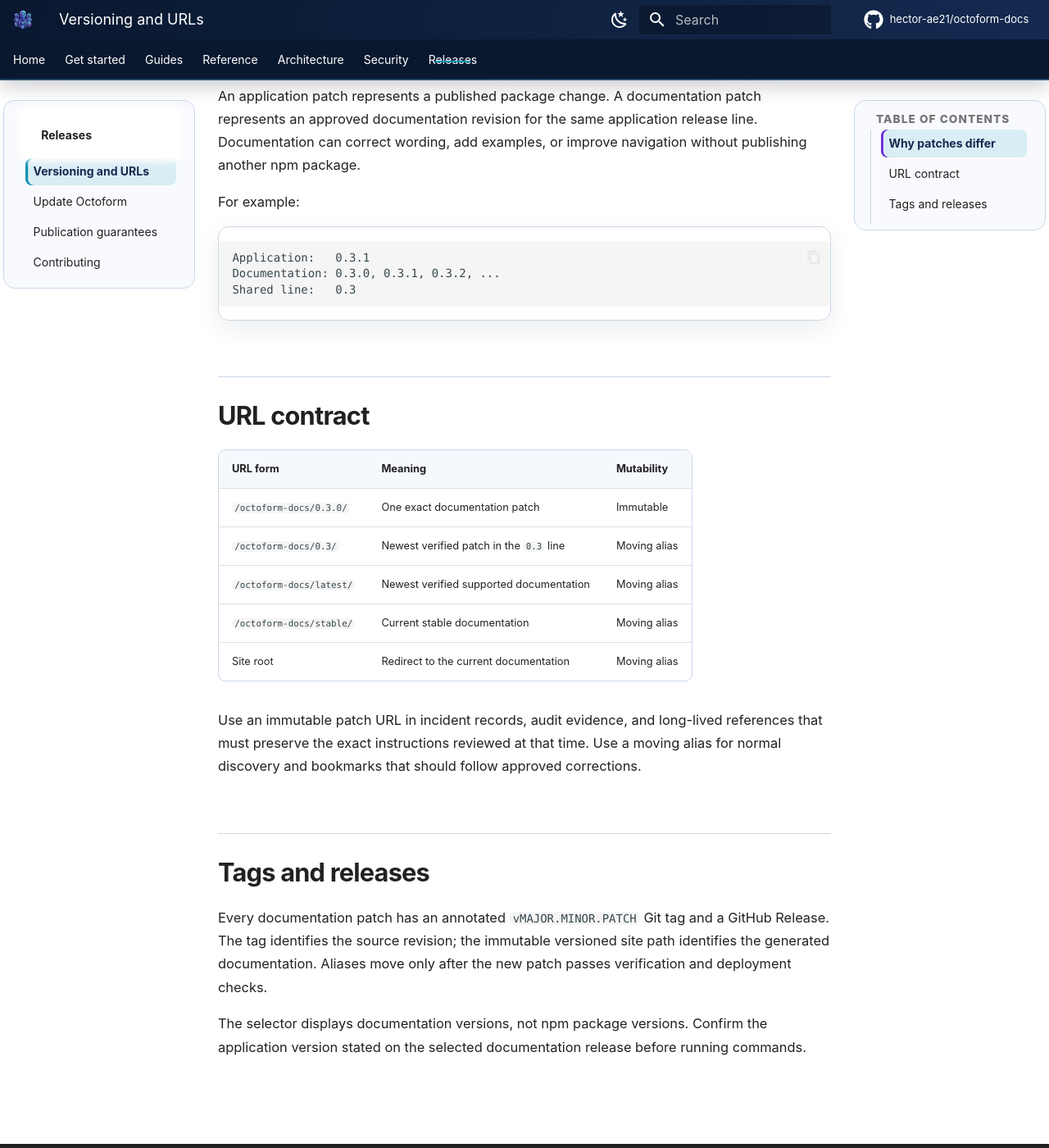
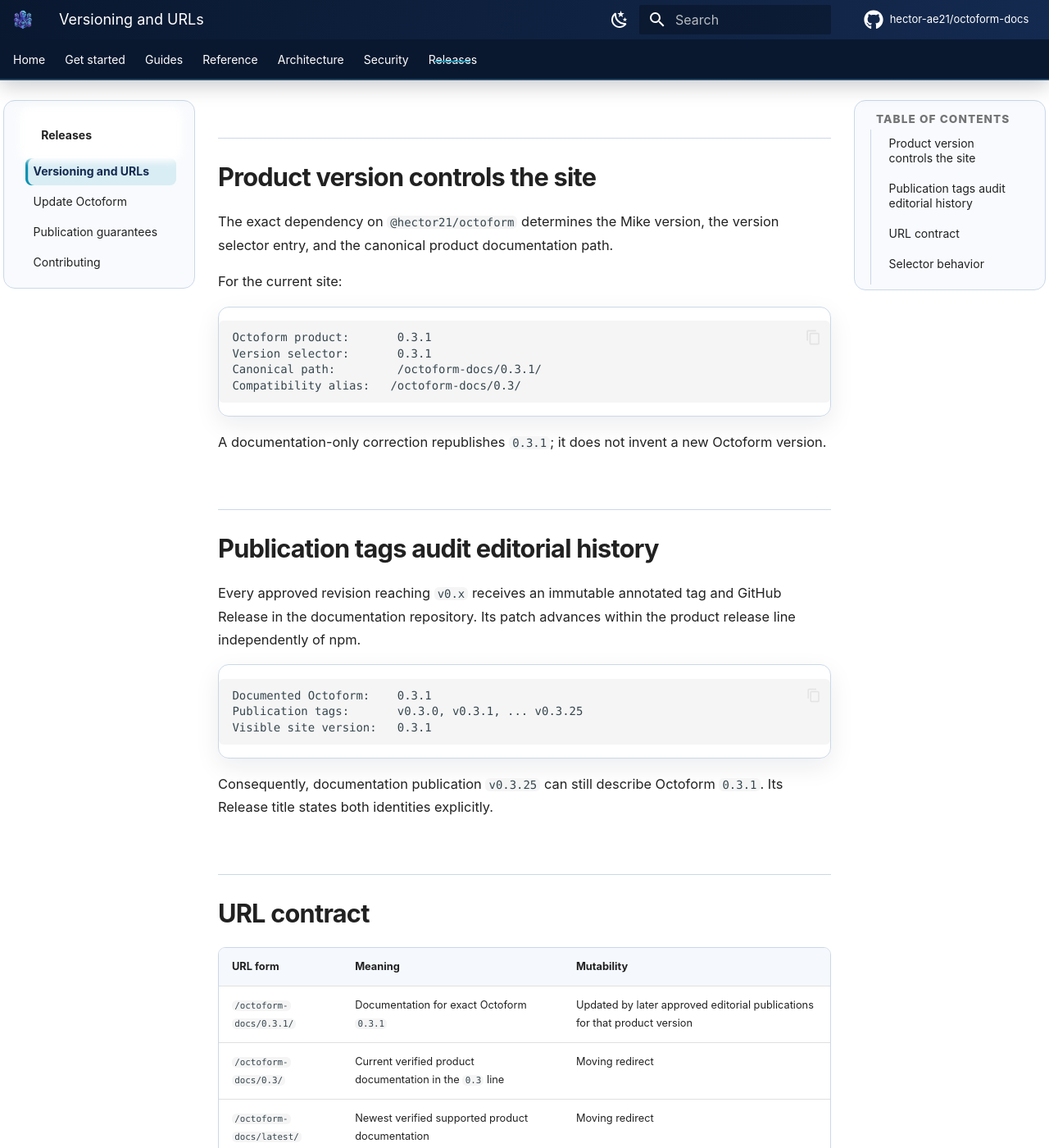
Before and after one commit to hector-ae21/octoform-docs, an MkDocs documentation site: the page built from docs/releases/versioning.md, in a window 1280 px wide and 1400 px high, scrolled down 406 px. Shown: the whole window at 82% size. Built offline with MkDocs 1.6.1 and Material for MkDocs 9.7.7, drawn with Linux system fonts in a browser that asks for light colours; plug-ins that fetch from the network failed and are left out; comment, search, counter and statistics services are not loaded; the version menu is left out; some of the changed text lies outside the part shown.

Commit message:
fix(release): separate product versions from docs publications
- keep the Mike selector and public paths aligned with Octoform
- assign independent immutable tags to editorial publications
- prevent recovery of old publications from moving product aliases
- document and test both release identities
- update the PlantUML publication sequence

````diff
--- a/docs/releases/versioning.md
+++ b/docs/releases/versioning.md
@@ -1,51 +1,69 @@
 ---
 title: Versioning and URLs
-description: Relate Octoform application versions, documentation patches, aliases, and immutable URLs.
+description: Distinguish the Octoform version shown by the site from immutable documentation publication revisions.
 ---
 
 # Versioning and URLs
 
-Octoform and its documentation both use complete `MAJOR.MINOR.PATCH` versions.
-They share `MAJOR.MINOR` when the documentation describes that application
-release line; their patch numbers do not need to match.
+Octoform product versions and documentation publication revisions answer two
+different questions:
 
-## Why patches differ
+- **Product version:** which npm package behavior do these instructions
+  describe?
+- **Publication revision:** which approved source snapshot produced the current
+  wording, navigation, examples, and diagrams?
 
-An application patch represents a published package change. A documentation
-patch represents an approved documentation revision for the same application
-release line. Documentation can correct wording, add examples, or improve
-navigation without publishing another npm package.
+Both use complete `MAJOR.MINOR.PATCH` versions without suffixes, but they are
+not interchangeable.
 
-For example:
+## Product version controls the site
+
+The exact dependency on `@hector21/octoform` determines the Mike version, the
+version selector entry, and the canonical product documentation path.
+
+For the current site:
 
 ```text
-Application:   0.3.1
-Documentation: 0.3.0, 0.3.1, 0.3.2, ...
-Shared line:   0.3
+Octoform product:       0.3.1
+Version selector:       0.3.1
+Canonical path:         /octoform-docs/0.3.1/
+Compatibility alias:   /octoform-docs/0.3/
 ```
+
+A documentation-only correction republishes `0.3.1`; it does not invent a new
+Octoform version.
+
+## Publication tags audit editorial history
+
+Every approved revision reaching `v0.x` receives an immutable annotated tag
+and GitHub Release in the documentation repository. Its patch advances within
+the product release line independently of npm.
+
+```text
+Documented Octoform:    0.3.1
+Publication tags:       v0.3.0, v0.3.1, ... v0.3.25
+Visible site version:   0.3.1
+```
+
+Consequently, documentation publication `v0.3.25` can still describe Octoform
+`0.3.1`. Its Release title states both identities explicitly.
 
 ## URL contract
 
 | URL form | Meaning | Mutability |
 | --- | --- | --- |
-| `/octoform-docs/0.3.0/` | One exact documentation patch | Immutable |
-| `/octoform-docs/0.3/` | Newest verified patch in the `0.3` line | Moving alias |
-| `/octoform-docs/latest/` | Newest verified supported documentation | Moving alias |
-| `/octoform-docs/stable/` | Current stable documentation | Moving alias |
-| Site root | Redirect to the current documentation | Moving alias |
+| `/octoform-docs/0.3.1/` | Documentation for exact Octoform `0.3.1` | Updated by later approved editorial publications for that product version |
+| `/octoform-docs/0.3/` | Current verified product documentation in the `0.3` line | Moving redirect |
+| `/octoform-docs/latest/` | Newest verified supported product documentation | Moving redirect |
+| `/octoform-docs/stable/` | Current stable product documentation | Moving redirect |
+| Site root | Redirect to current product documentation | Moving redirect |
 
-Use an immutable patch URL in incident records, audit evidence, and long-lived
-references that must preserve the exact instructions reviewed at that time.
-Use a moving alias for normal discovery and bookmarks that should follow
-approved corrections.
+For an audit that must identify exact prose, record the documentation Git tag
+or GitHub Release alongside the product URL. The tag preserves source identity;
+the URL preserves the package version to which the instructions apply.
 
-## Tags and releases
+## Selector behavior
 
-Every documentation patch has an annotated `vMAJOR.MINOR.PATCH` Git tag and a
-GitHub Release. The tag identifies the source revision; the immutable versioned
-site path identifies the generated documentation. Aliases move only after the
-new patch passes verification and deployment checks.
-
-The selector displays documentation versions, not npm package versions. Confirm
-the application version stated on the selected documentation release before
-running commands.
+The selector displays Octoform versions, not editorial revisions. Choose the
+entry that exactly matches the installed npm package before copying commands or
+configuration. A later publication tag does not require an application update.
````
Also changed, not shown: README.md (+4 -3 lines), docs/architecture/delivery/release-pipelines.md (+11 -6 lines), docs/architecture/index.md (+1 -1 lines), docs/releases/index.md (+10 -10 lines), docs/releases/publication.md (+29 -21 lines), docs/assets/diagrams/release-pipelines.svg, 6 other files.
